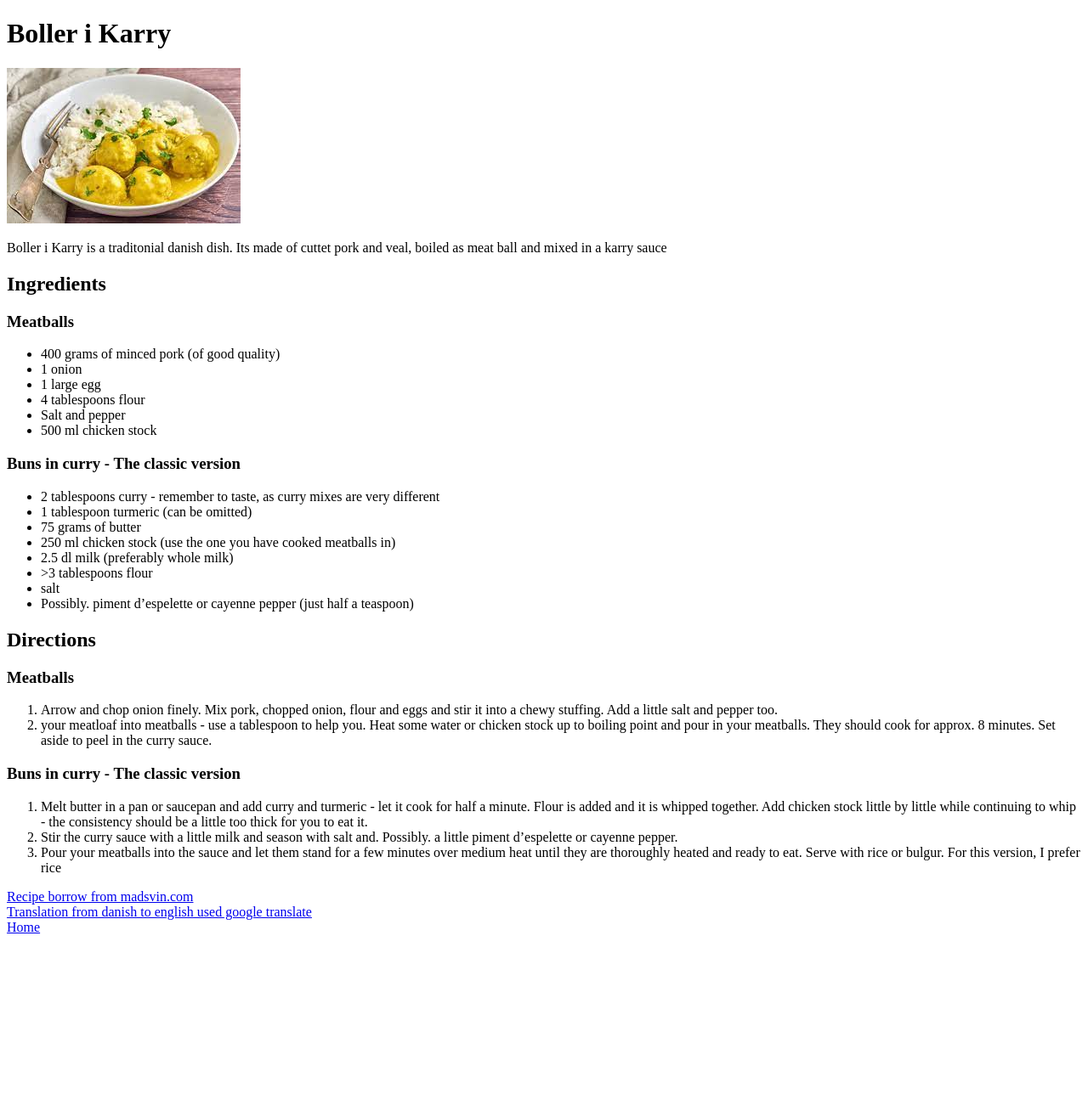
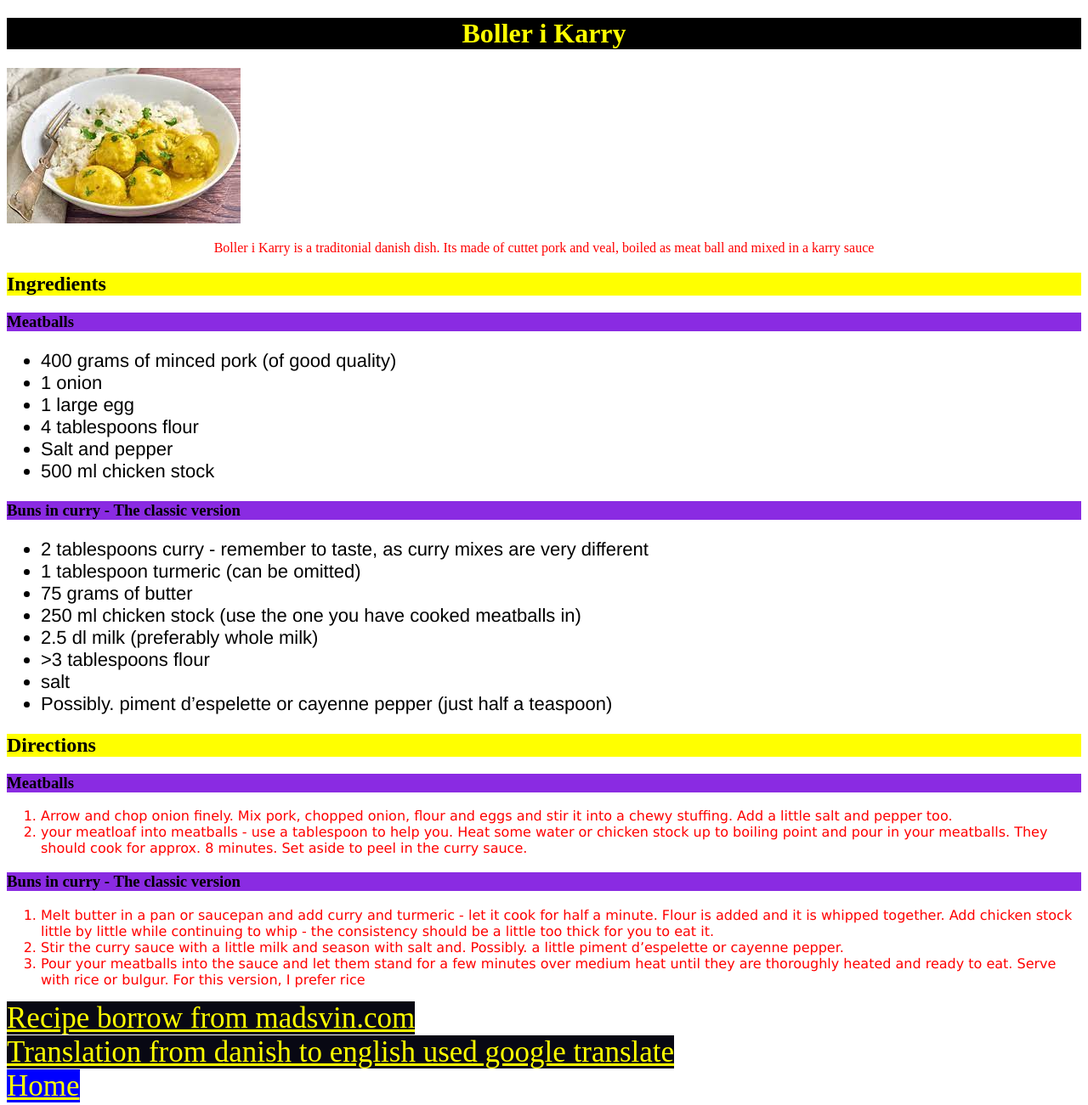
Before and after one commit to dk-ties/odin_recipes, a plain HTML site: page recipe/boller_i_karry.html in a window 1280 px wide. Shown: the whole page at 85% size. Before the commit the page ends 1109 px from the top, so only its background shows below. Drawn offline with Linux system fonts and the light colour scheme.

Commit message:
Styled with css stylesheet.

```diff
--- a/recipe/boller_i_karry.html
+++ b/recipe/boller_i_karry.html
@@ -3,6 +3,7 @@
     <head>
         <meta charset="utf-8">
         <title>Boller i Karry</title>
+        <link rel="stylesheet" href="../style.css"
     </head>
     <body>
         <h1>Boller i Karry</h1>
@@ -46,10 +47,10 @@
                     <li>Pour your meatballs into the sauce and let them stand for a few minutes over medium heat until they are thoroughly heated and ready to eat. Serve with rice or bulgur. For this version, I prefer rice
                     </li>
                 </ol>
-<a href="https://madsvin.com/boller-i-karry-opskrift/">Recipe borrow from madsvin.com</a>
+<a class="links" href="https://madsvin.com/boller-i-karry-opskrift/">Recipe borrow from madsvin.com</a>
 <br>
-<a href="https://translate.google.com/">Translation from danish to english used google translate</a>
+<a class="links" href="https://translate.google.com/">Translation from danish to english used google translate</a>
 <br>
-<a href="../index.html">Home</a>
+<a class="links home" href="../index.html">Home</a>
     </body>
 </html>
--- /dev/null
+++ b/style.css
@@ -0,0 +1,45 @@
+#welcome {
+    background: rgb(255,0,0);
+    color: rgb(0,255,0);
+    text-align: center;
+}
+p {
+    color: rgb(255, 0, 0);
+    text-align: center;
+}
+.links{
+    color: yellow;
+    text-align: left;
+    font-size: 35px;
+    background: rgb(8, 8, 19);
+}
+.links.home {
+    background-color: blue;
+}
+#welcome_image{
+    width:250px;
+    height:auto;
+}
+h1 {
+    background-color: black;
+    color: yellow;
+    text-align: center;
+    font-family: 'Times New Roman', Times, serif;
+
+}
+ul {
+    font-size: 22px;
+    font-family: 'Franklin Gothic Medium', 'Arial Narrow', Arial, sans-serif;
+
+}
+ol {
+    color:red;
+    font-size: 25;
+    font-family: Verdana, Geneva, Tahoma, sans-serif;
+}
+h2 {
+    background-color: yellow;
+}
+h3 {
+    background-color: blueviolet;
+}
```
Also changed, not shown: index.html (+5 -3 lines), recipe/gin_tonic.html (+3 -2 lines), recipe/lasagne.html (+3 -2 lines).
